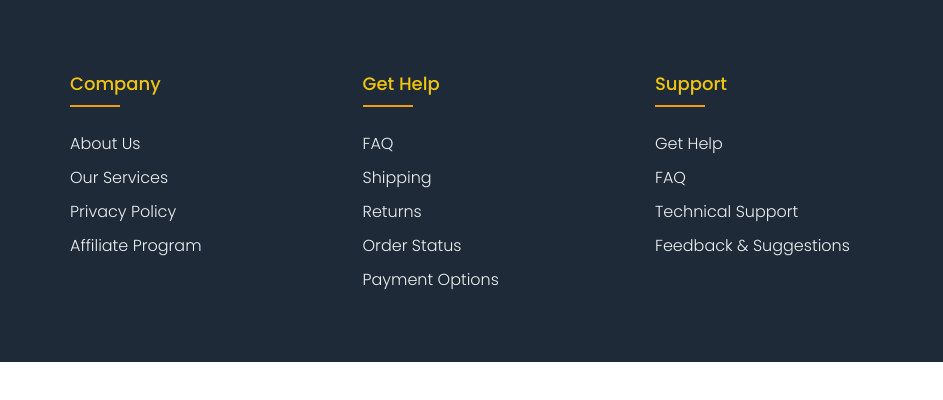
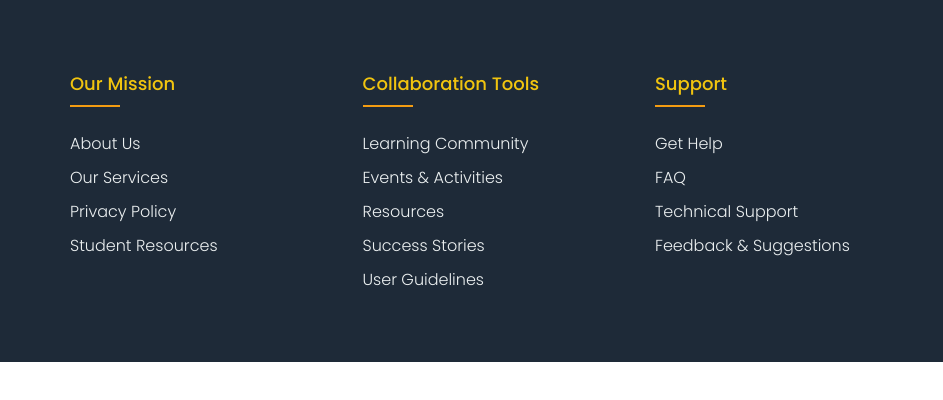
Before and after one commit to SravanthiNalagala/footer, a plain HTML site: page index.html in a window 1280 px wide. Shown: the full height of the page, 0-943 px from the left. Drawn offline with Linux system fonts and the light colour scheme.

Commit message:
Update index.html

```diff
--- a/index.html
+++ b/index.html
@@ -13,22 +13,22 @@
   	 <div class="container">
   	 	<div class="row">
   	 		<div class="footer-col">
-  	 			<h4>company</h4>
+  	 			<h4>Our Mission</h4>
   	 			<ul>
   	 				<li><a href="#">about us</a></li>
   	 				<li><a href="#">our services</a></li>
   	 				<li><a href="#">privacy policy</a></li>
-  	 				<li><a href="#">affiliate program</a></li>
+  	 				<li><a href="#">Student Resources</a></li>
   	 			</ul>
   	 		</div>
   	 		<div class="footer-col">
-  	 			<h4>get help</h4>
+  	 			<h4>Collaboration Tools</h4>
   	 			<ul>
-  	 				<li><a href="#">FAQ</a></li>
-  	 				<li><a href="#">shipping</a></li>
-  	 				<li><a href="#">returns</a></li>
-  	 				<li><a href="#">order status</a></li>
-  	 				<li><a href="#">payment options</a></li>
+  	 				<li><a href="#">Learning Community</a></li>
+  	 				<li><a href="#">Events & Activities</a></li>
+  	 				<li><a href="#">Resources</a></li>
+  	 				<li><a href="#">Success Stories</a></li>
+  	 				<li><a href="#"> User Guidelines</a></li>
   	 			</ul>
   	 		</div>
   	 		<div class="footer-col">
```
